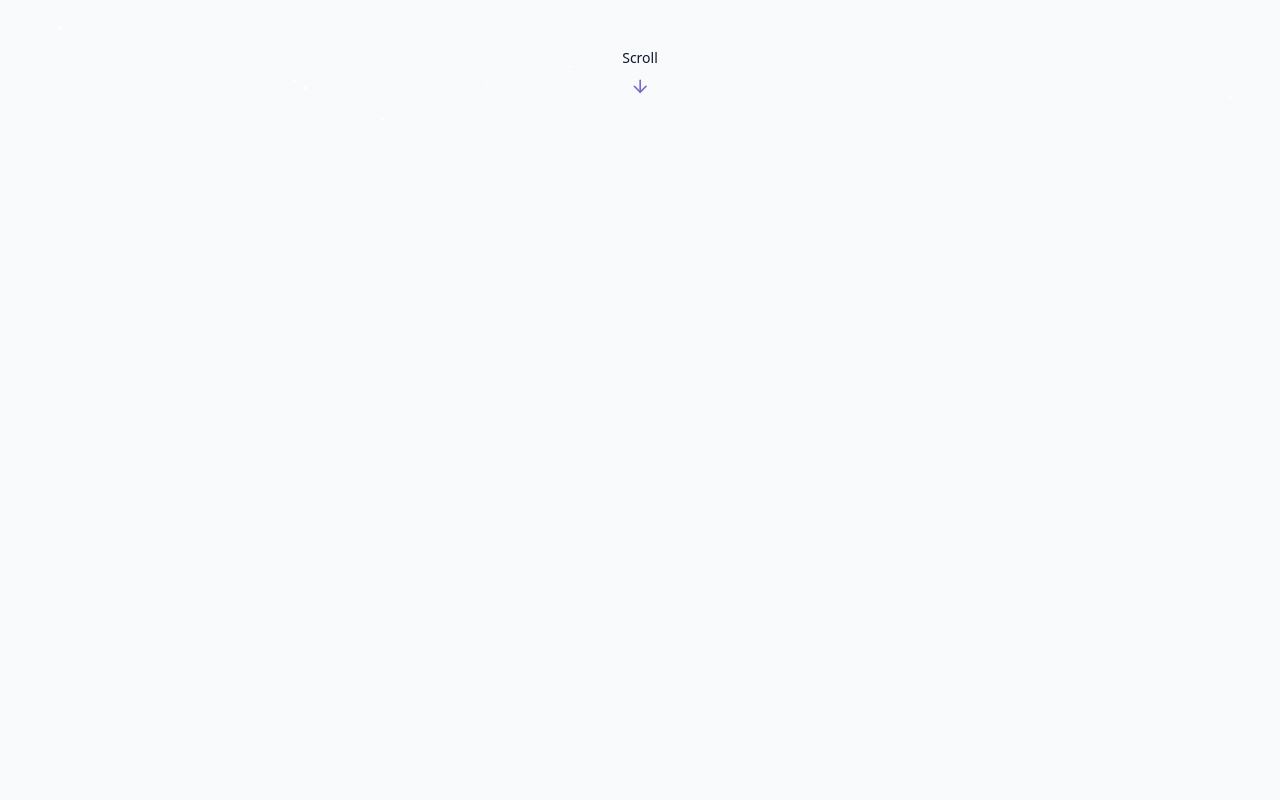
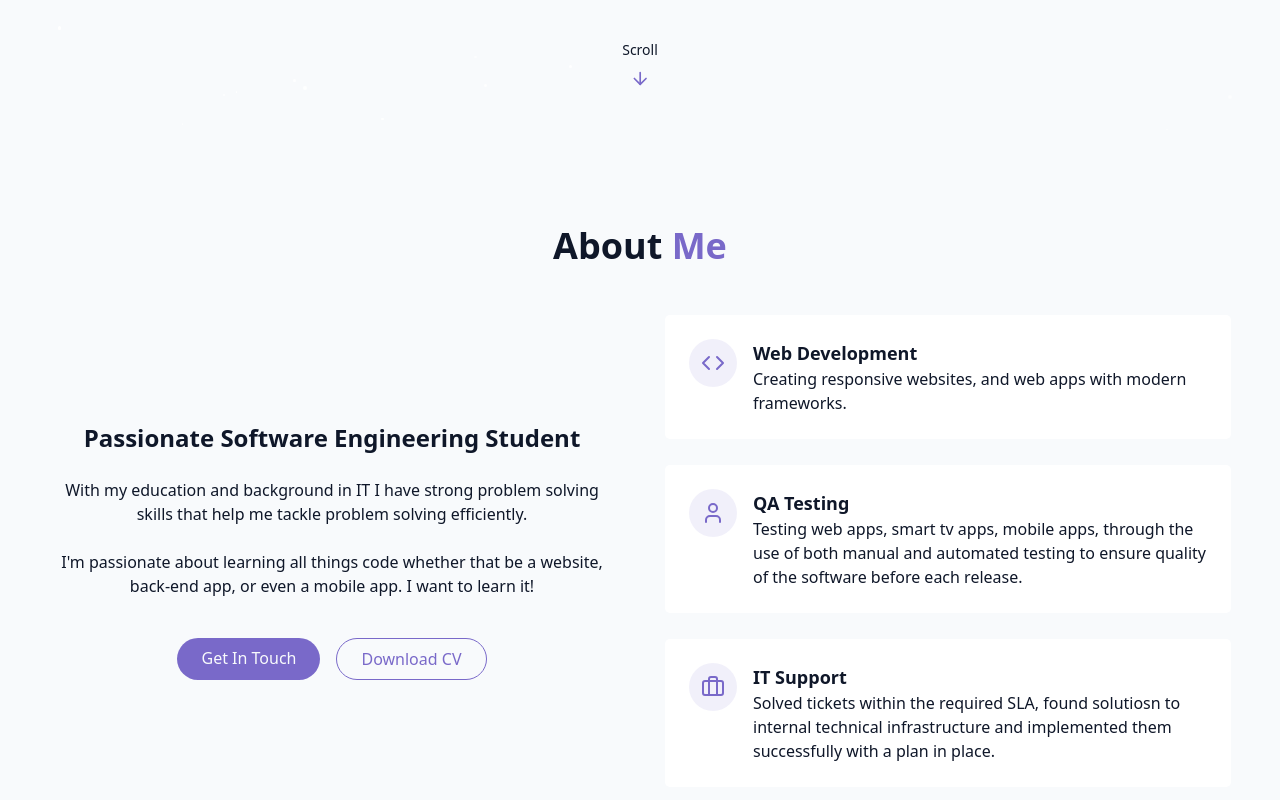
Before and after one commit to trisilver25/Portfolio, a React (Vite) app in the folder tsmith/: page / in a window 1280 px wide. Shown: the part 670-1470 px from the top of the page. Before the commit the page ends 800 px from the top, so only its background shows below. Built offline with nearby package versions, Linux system fonts and the light colour scheme.

Commit message:
Added the AboutSection component.
- Fixed NavBar bug it was not displaying a blurred background on scroll.

```diff
--- /dev/null
+++ b/tsmith/src/components/AboutSection.tsx
@@ -0,0 +1,93 @@
+import { Briefcase, Code, User } from "lucide-react";
+
+export const AboutSection = () => {
+  return (
+    <section id="about" className="py-24 px-4 relative">
+      <div className="container mx-auto max-w-l-5xl">
+        <h2 className="text-3xl md:text-4xl font-bold mb-12 text-center">
+          About<span className="text-primary"> Me</span>
+        </h2>
+
+        <div className="grid grid-cols-1 md:grid-cols-2 gap-12 items-center">
+          <div className="space-y-6">
+            <h3 className="text-2xl font-semibold">
+              Passionate Software Engineering Student
+            </h3>
+            <p className="text-muted-foreground">
+              With my education and background in IT I have strong problem
+              solving skills that help me tackle problem solving efficiently.
+            </p>
+            <p className="text-muted-foreground">
+              I'm passionate about learning all things code whether that be a
+              website, back-end app, or even a mobile app. I want to learn it!
+            </p>
+
+            <div className="flex flex-col sm:flex-row gap-4 pt-4 justify-center">
+              <a href="#contact" className="cosmic-button">
+                {" "}
+                Get In Touch
+              </a>
+
+              <a
+                href="cv goes here"
+                className="px-6 py-2 rounded-full border border-primary text-primary hover:bg-primary/10 transition-colors duration-300"
+              >
+                {" "}
+                Download CV
+              </a>
+            </div>
+          </div>
+
+          <div className="grid grid-cols-1 gap-6">
+            <div className="gradient-border p-6 card-hover">
+              <div className="flex items-start gap-4">
+                <div className="p-3 rounded-full bg-primary/10">
+                  <Code className="h-6 w-6 text-primary" />
+                </div>
+                <div className="text-left">
+                  <h4 className="font-semibold text-lg"> Web Development </h4>
+                  <p className="text-muted-foreground">
+                    Creating responsive websites, and web apps with modern
+                    frameworks.
+                  </p>
+                </div>
+              </div>
+            </div>
+
+            <div className="gradient-border p-6 card-hover">
+              <div className="flex items-start gap-4">
+                <div className="p-3 rounded-full bg-primary/10">
+                  <User className="h-6 w-6 text-primary" />
+                </div>
+                <div className="text-left">
+                  <h4 className="font-semibold text-lg"> QA Testing </h4>
+                  <p className="text-muted-foreground">
+                    Testing web apps, smart tv apps, mobile apps, through the
+                    use of both manual and automated testing to ensure quality
+                    of the software before each release.
+                  </p>
+                </div>
+              </div>
+            </div>
+
+            <div className="gradient-border p-6 card-hover">
+              <div className="flex items-start gap-4">
+                <div className="p-3 rounded-full bg-primary/10">
+                  <Briefcase className="h-6 w-6 text-primary" />
+                </div>
+                <div className="text-left">
+                  <h4 className="font-semibold text-lg"> IT Support </h4>
+                  <p className="text-muted-foreground">
+                    Solved tickets within the required SLA, found solutiosn to
+                    internal technical infrastructure and implemented them
+                    successfully with a plan in place.
+                  </p>
+                </div>
+              </div>
+            </div>
+          </div>
+        </div>
+      </div>
+    </section>
+  );
+};
--- a/tsmith/src/components/Navbar.tsx
+++ b/tsmith/src/components/Navbar.tsx
@@ -16,11 +16,11 @@
 
   useEffect(() => {
     const handleScroll = () => {
-      setIsScrolled(window.screenY > 10);
+      setIsScrolled(window.scrollY > 10);
     };
 
     window.addEventListener("scroll", handleScroll);
-    return () => window.addEventListener("scroll", handleScroll);
+    return () => window.removeEventListener("scroll", handleScroll);
   }, []);
 
   return (
--- a/tsmith/src/index.css
+++ b/tsmith/src/index.css
@@ -134,7 +134,7 @@
 
 @utility gradient-border {
   @apply relative rounded-md;
-  background: linear-gradient(to right, hsl(var(--card), hsl(var(--card))));
+  background: linear-gradient(to right, hsl(var(--card)), hsl(var(--card)));
   background-clip: padding-box;
   border: 1px solid transparent;
 }
--- a/tsmith/src/pages/Home.tsx
+++ b/tsmith/src/pages/Home.tsx
@@ -2,6 +2,7 @@
 import { StarBackground } from "../components/StarBackground";
 import { Navbar } from "../components/Navbar";
 import { HeroSection } from "../components/HeroSection";
+import { AboutSection } from "../components/AboutSection";
 
 export const Home = () => {
   return (
@@ -20,6 +21,7 @@
       {/* Main Content */}
       <main>
         <HeroSection />
+        <AboutSection />
       </main>
 
       {/* Footer */}
```
